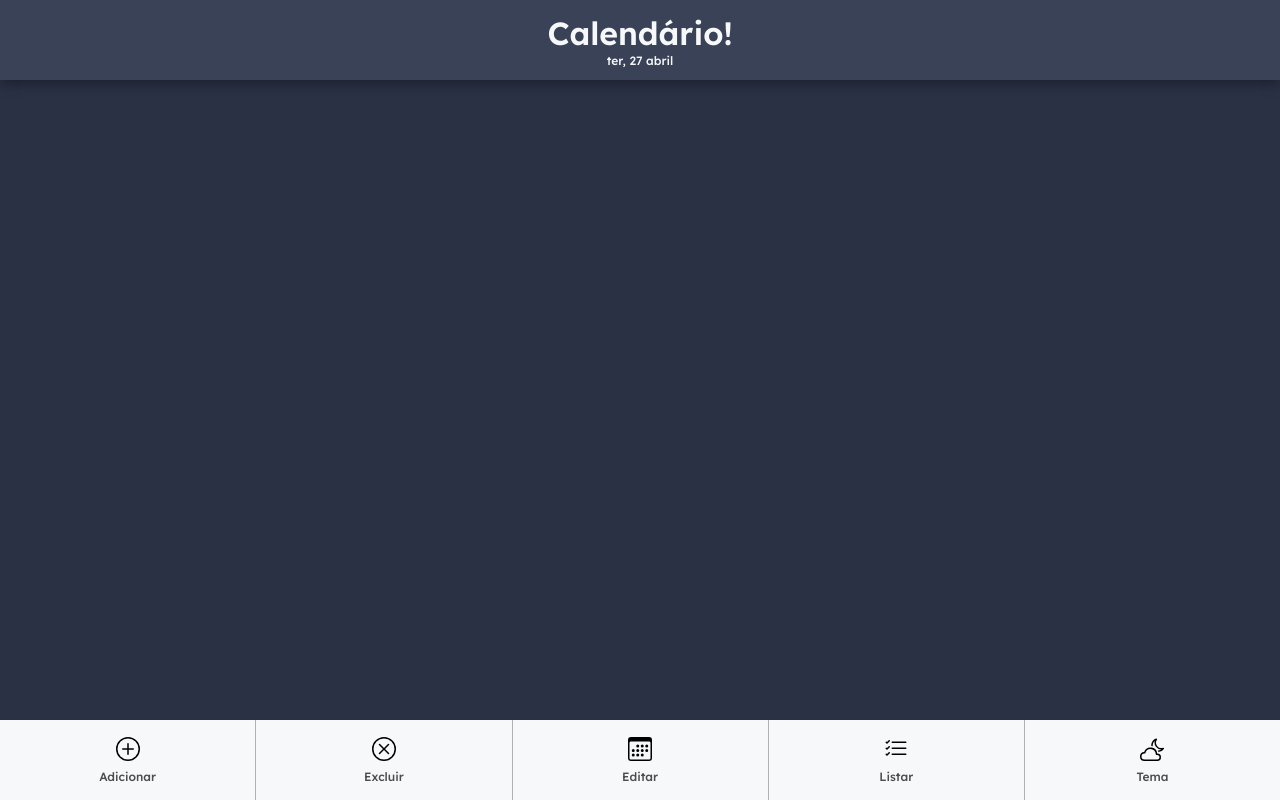
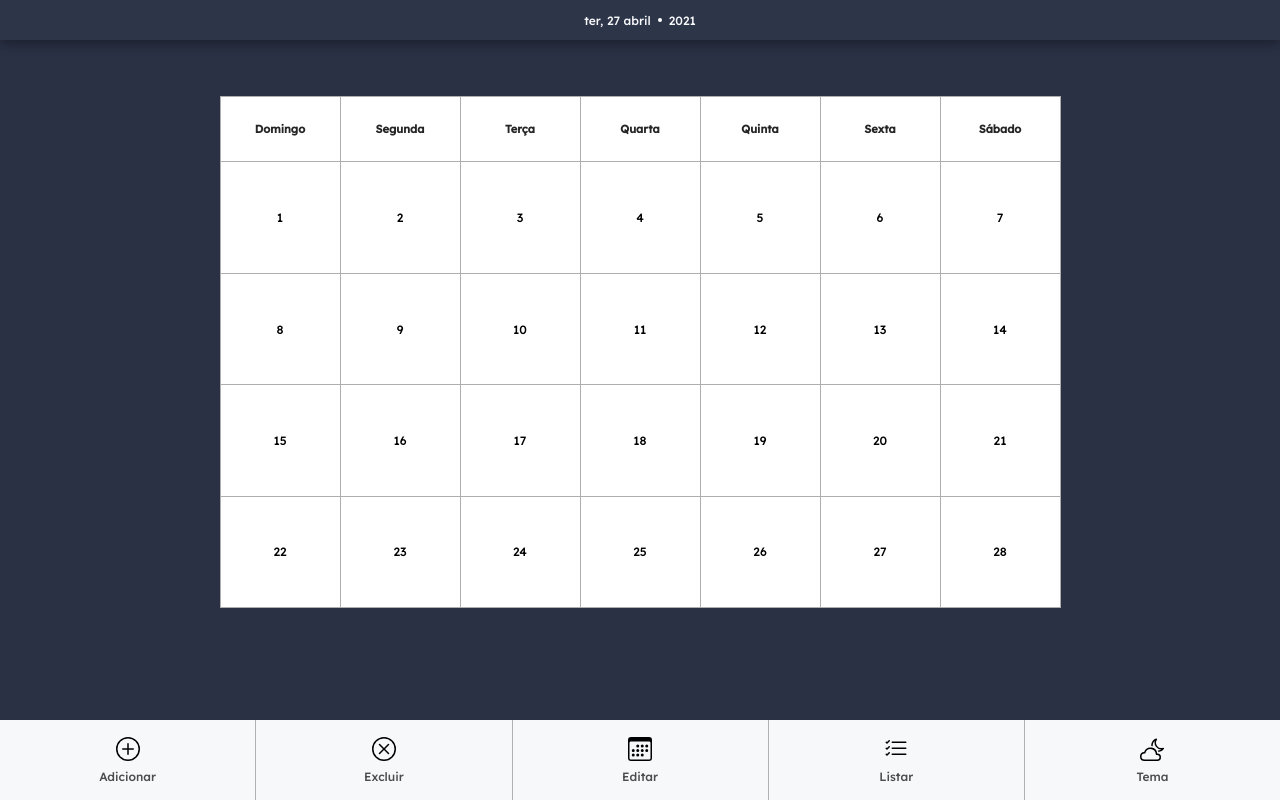
Before and after one commit to LuciLua/calendar, a Next.js app: page / in a window 1280 px wide. Built offline with nearby package versions, Linux system fonts and the light colour scheme.

Commit message:
Calendar :calendar:

```diff
--- a/src/pages/_document.tsx
+++ b/src/pages/_document.tsx
@@ -7,7 +7,7 @@ export default class MyDocument extends Document{
             <Html>
                 <Head>
                     <link rel="preconnect" href="https://fonts.gstatic.com"/>
-                    <link href="https://fonts.googleapis.com/css2?family=Inter&family=Lexend:wght@500;600&display=swap" rel="stylesheet"/>
+                    <link href="https://fonts.googleapis.com/css2?family=Lexend:wght@100;300;500&display=swap" rel="stylesheet"/>
                 </Head>
                 <body>
                     <Main />
--- a/src/pages/home.module.scss
+++ b/src/pages/home.module.scss
@@ -1,22 +1,102 @@
 .header{
-    background-color: #3a4257;
+    background-color: #3a42573c;
     display: flex;
     align-items: center;
     justify-content: center;
     flex-direction: column;
+    position: absolute;
 
     box-shadow: 0 3px 13px rgba(0, 0, 0, 0.4);
 
-    height: 10vh;
+    height: 5vh;
+    width: 100%;
 
     font-family: Lexend;
     color: var(--gray-50);
 
-    h1{
-        font-size: 4vh;
-    }
+    top: 0;
 
     span{
         font-size: 1.5vh;
+        display: flex;
+        justify-content: center;
+        align-items: center;
+
+        p{
+            position: relative;
+            background-color: #fff;
+            width: 4px;
+            height: 4px;
+            border-radius: 60px;
+            margin-left: 7px;
+            margin-right: 7px;
+        }
     }
 }
+
+.calendar{
+    width: 95%;
+    display: flex;
+    justify-content: center;
+    align-items: center;
+    height: 80vh;
+    margin: auto;
+
+    table{
+        background-color: var(--gray-100);
+        width: fit-content;
+        height: 80%;
+        border-collapse: collapse;
+        position: relative;
+        object-fit: scale-down;
+
+        tr{
+            background-color: rgb(255, 255, 255);
+
+
+            th{
+                padding-top: 1rem;
+                padding-bottom: 1rem;
+                border: 1px solid rgb(174, 174, 174);
+                font-size: 1.4vh;
+                height: 20px;
+
+                color: rgb(38, 38, 38);
+
+                font-family: Lexend, sans-serif;
+                font-weight: 800;
+
+            }
+            td{
+                text-align: center;
+                border: 1px solid rgb(174, 174, 174);
+                width:15vh;
+                height:10vh;
+                max-height: 10vh;
+                max-width: 15vh;
+                min-height: 10vh;
+                min-width: 5vh;
+                position: relative;
+
+                font-family: Lexend, sans-serif;
+                font-weight: 500;
+
+                color: rgb(0, 0, 0);
+                font-size: 1.5vh;
+            }
+        }
+    }
+}
+
+
+
+//resposive Layout
+
+@media only screen and (max-width: 600px) {
+    .calendar{
+
+        table{
+            height: 25%;
+        }
+    }
+}
--- a/src/pages/index.tsx
+++ b/src/pages/index.tsx
@@ -30,8 +30,56 @@ export default function Home() {
       <title>Calendário</title>
    </Head>
     <div className={styles.header}>
-      <h1>Calendário!</h1>
-      <span>{currentDate}</span>
+      <span>{currentDate} <p></p> 2021</span>
+    </div>
+    <div className={styles.calendar}>
+      <table>
+        <tr className={styles.Week}>
+          <th>Domingo</th>
+          <th>Segunda</th>
+          <th>Terça</th>
+          <th>Quarta</th>
+          <th>Quinta</th>
+          <th>Sexta</th>
+          <th>Sábado</th>
+        </tr>
+        <tr className={styles.days}>
+          <td>1</td>
+          <td>2</td>
+          <td>3</td>
+          <td>4</td>
+          <td>5</td>
+          <td>6</td>
+          <td>7</td>
+        </tr>
+        <tr>
+          <td>8</td>
+          <td>9</td>
+          <td>10</td>
+          <td>11</td>
+          <td>12</td>
+          <td>13</td>
+          <td>14</td>
+        </tr>
+        <tr>
+          <td>15</td>
+          <td>16</td>
+          <td>17</td>
+          <td>18</td>
+          <td>19</td>
+          <td>20</td>
+          <td>21</td>
+          </tr>
+          <tr>
+          <td>22</td>
+          <td>23</td>
+          <td>24</td>
+          <td>25</td>
+          <td>26</td>
+          <td>27</td>
+          <td>28</td>
+          </tr>
+      </table>
     </div>
    </div>
   )
--- a/src/styles/app.module.scss
+++ b/src/styles/app.module.scss
@@ -6,5 +6,6 @@
         width: 100%;
         height: 90%;
         background-color: rgb(42, 49, 69);
+        padding-top: 2rem;
     }
 }
```
